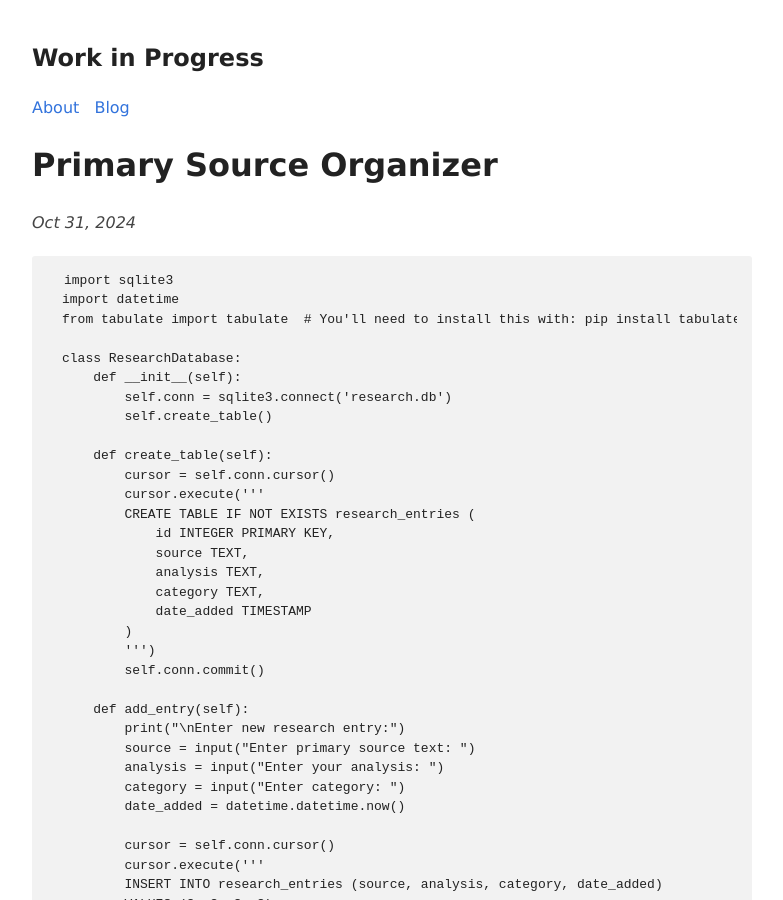
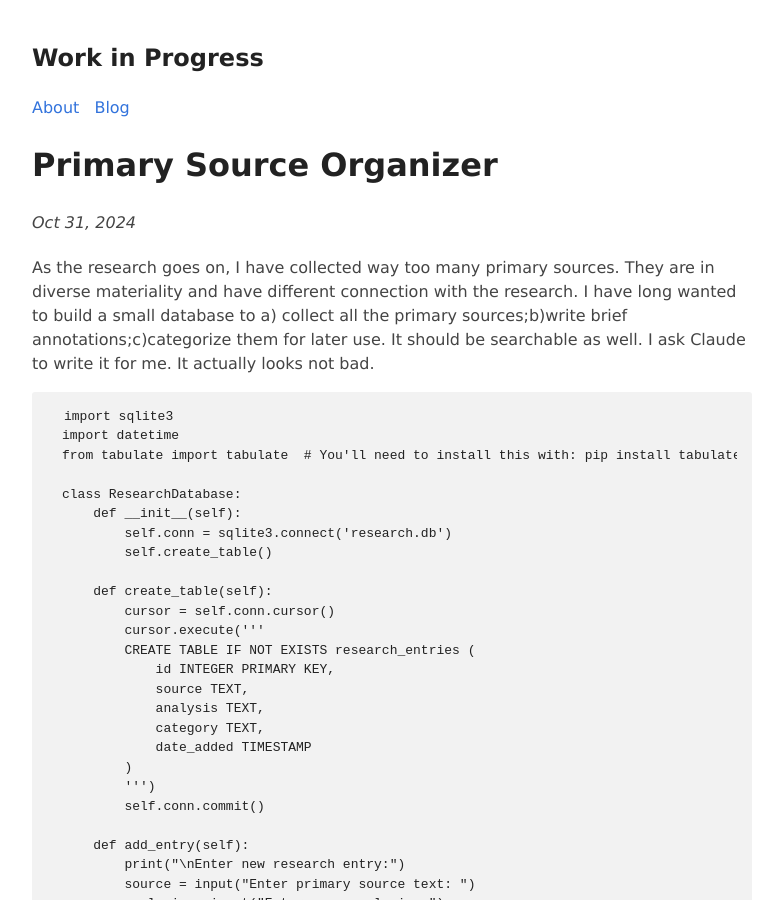
Before and after one commit to pixardora/pixardora.github.io, a Jekyll site: the page built from _posts/2024-10-31-primary-database.md, in a window 1280 px wide and 900 px high. Shown: the whole window, without its empty margins (248-1031 px from the left). Built offline with Jekyll 4.4.1, drawn with Linux system fonts in a browser that asks for light colours.

Commit message:
Update 2024-10-31-primary-database.md

````diff
--- a/_posts/2024-10-31-primary-database.md
+++ b/_posts/2024-10-31-primary-database.md
@@ -4,6 +4,9 @@ title:  "Primary Source Organizer"
 date:   2024-10-31
 tags: [techniques]
 ---
+As the research goes on, I have collected way too many primary sources. They are in diverse materiality and have different connection with the research. I have long wanted to build a small database to a) collect all the primary sources;b)write brief annotations;c)categorize them for later use. It should be searchable as well. I ask Claude to write it for me. It actually looks not bad.
+
+
 ```
 import sqlite3
 import datetime
````
